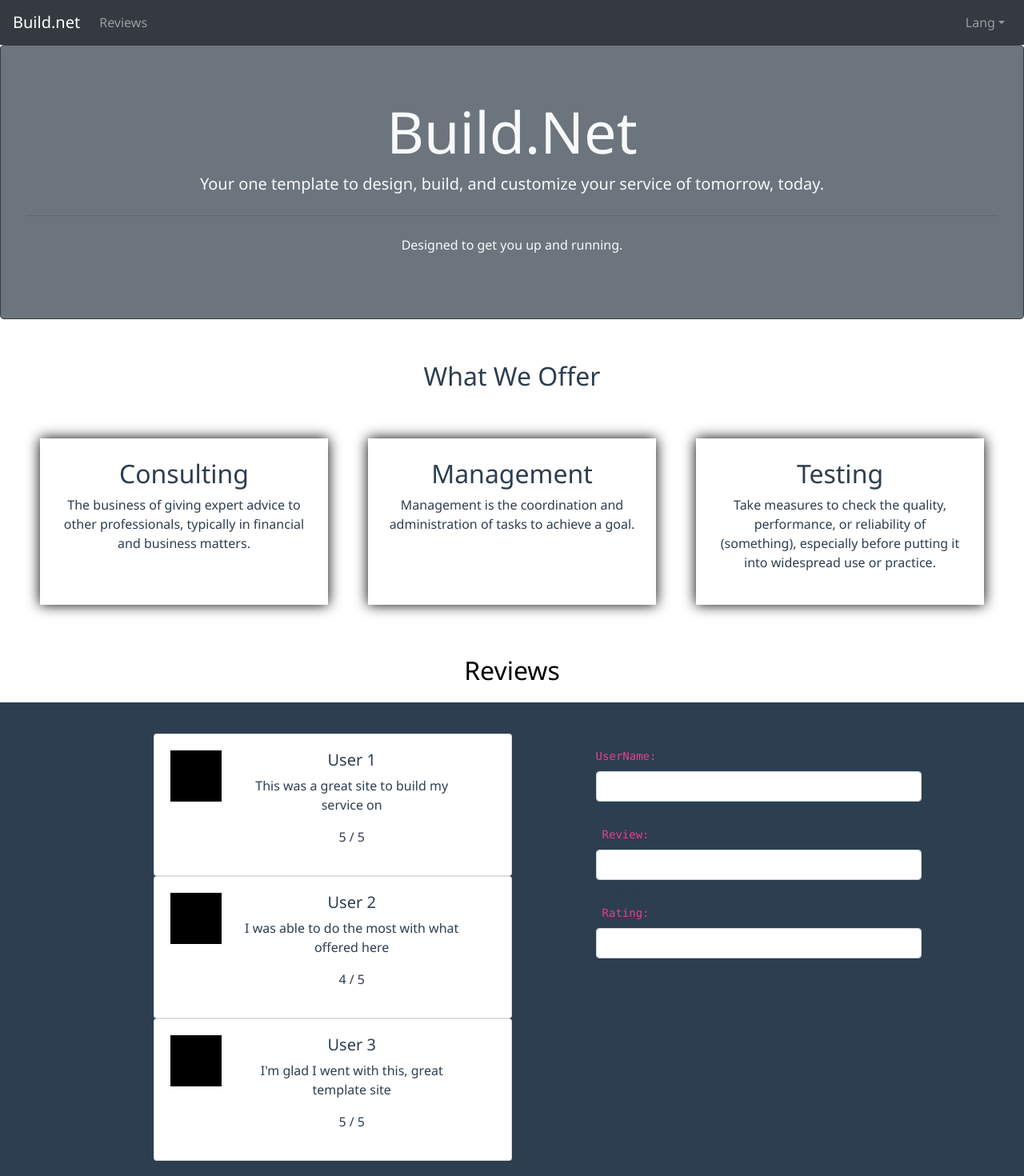
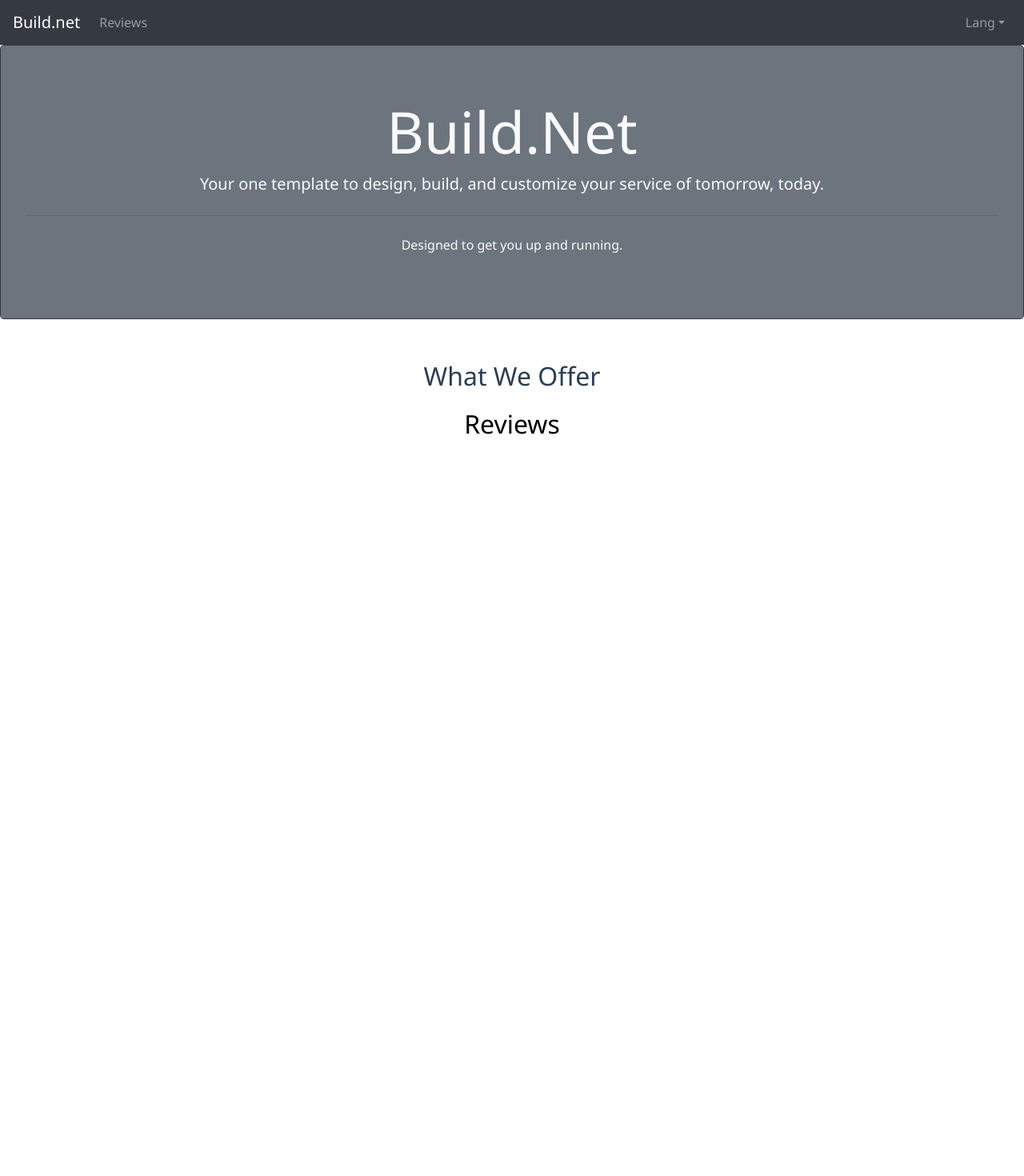
Before and after one commit to mpatel18/Builder-Service-Site, a Vue app in the folder site/: page / in a window 1280 px wide. Shown: the top 1470 px of the page at 80% size. After the commit the page ends 800 px from the top, so only its background shows below. Built offline with nearby package versions, Linux system fonts and the light colour scheme.

Commit message:
added new favicon

```diff
--- a/site/public/index.html
+++ b/site/public/index.html
@@ -4,6 +4,7 @@
     <meta charset="utf-8">
     <meta http-equiv="X-UA-Compatible" content="IE=edge">
     <meta name="viewport" content="width=device-width,initial-scale=1.0">
+    <link rel="icon" type="image/png" sizes="96x96" href="favicon.ico">
     <title>Build.net</title>
     <link rel="stylesheet" href="https://fonts.googleapis.com/css?family=Roboto:100,300,400,500,700,900">
     <link rel="stylesheet" href="https://cdn.jsdelivr.net/npm/@mdi/font@latest/css/materialdesignicons.min.css">
--- a/site/src/App.vue
+++ b/site/src/App.vue
@@ -33,17 +33,17 @@
     </div>
     <h2 class="service_header"> {{ $t('s_title') }}</h2>
     <div class ="services">
-      <section class="offers">
+      <!-- <section class="offers">
         <Services
           v-for="offers in offers"
           :key="offers.title"
           :offers="offers"
         />
-      </section>
+      </section> -->
     </div>
     <h2 id ="review" class ="review-header"> {{ $t('review_tag') }}</h2>
     <div class ="review">
-      <section class = "reviews">
+      <!-- <section class = "reviews">
         <Reviews
           v-for="reviews in reviews"
           :key="reviews.name"
@@ -61,23 +61,21 @@
             </b-col>
           </b-row>
         </b-container>
-      </form>
-    </div>
-    <div>
+      </form> -->
     </div>
   </div>
 </template>
 
 <script>
-import Services from './components/Services.vue'
-import Reviews from './components/Reviews.vue'
+// import Services from './components/Services.vue'
+// import Reviews from './components/Reviews.vue'
 import i18n from '@/plugins/i18n';
 
 export default {
   name: 'App',
   components: {
-    Services,
-    Reviews
+    // Services,
+    // Reviews
   },
   data () {
     return {
--- a/site/src/plugins/i18n.js
+++ b/site/src/plugins/i18n.js
@@ -31,6 +31,7 @@ const messages = {'en': {review_tag: 'Reviews',
                          Review: 'Revisión:',
                          Rating: 'Clasificación:'
                         }};
+
 export default new VueI18n({locale: 'en', // set locale
                           fallbackLocale: 'es', // set fallback
                           messages // set locale messages
```
Also changed, not shown: 1 other file (tests, documents, lock files or other folders).
